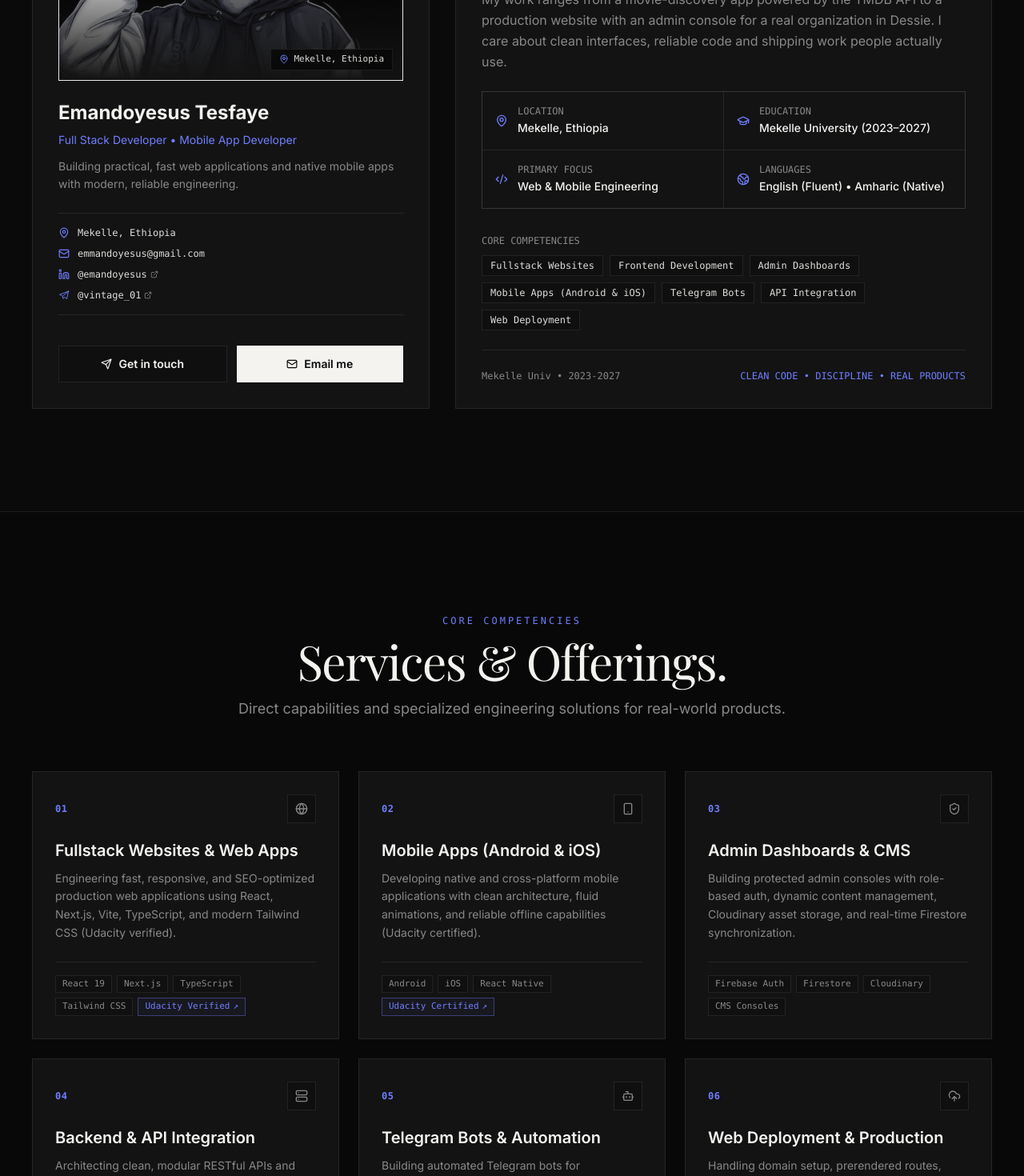
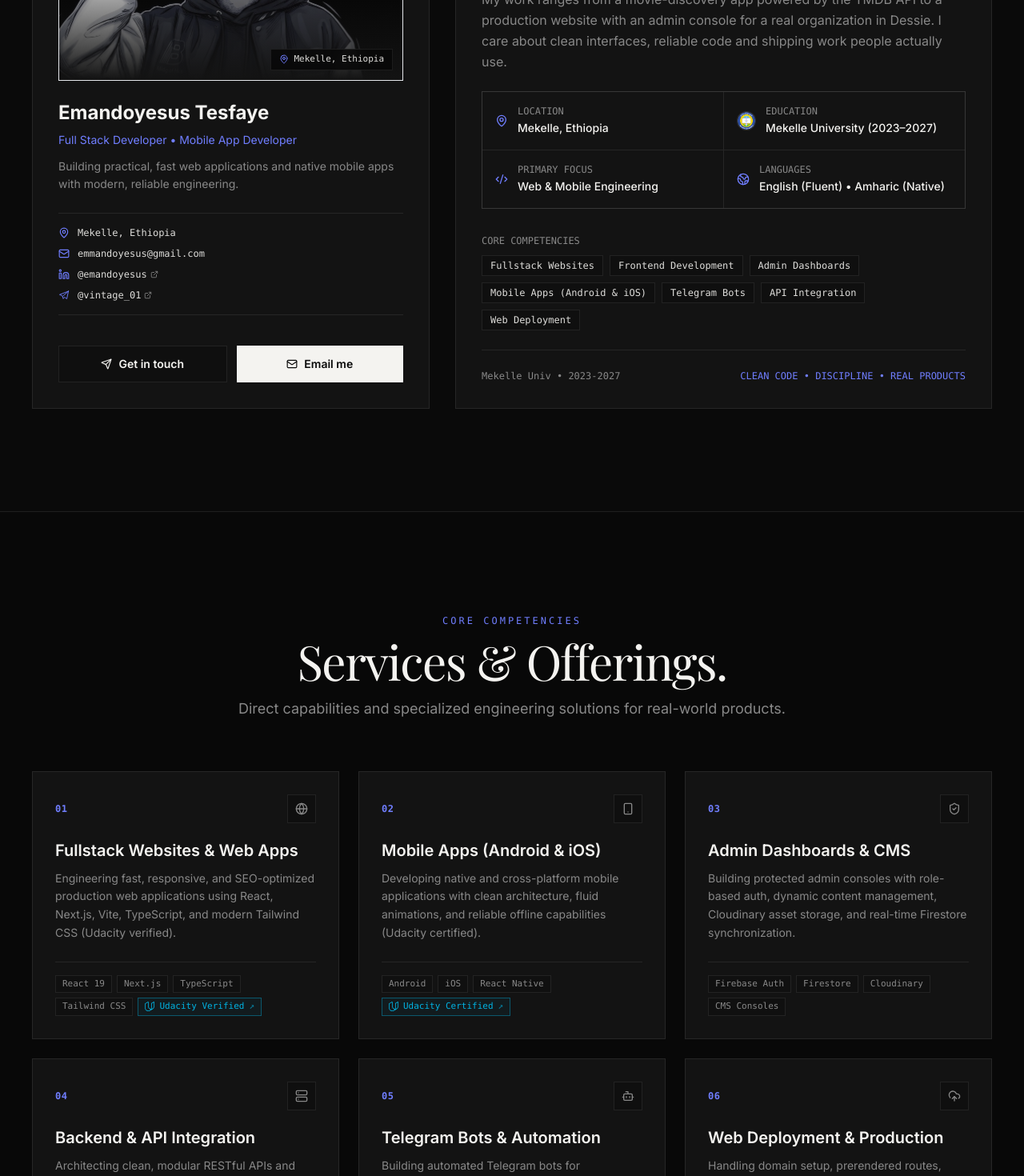
Before and after one commit to emandoyesus/portfolio_2, a Next.js app: page / in a window 1280 px wide. Shown: the part 3164-4634 px from the top of the page at 80% size. Built offline with nearby package versions, Linux system fonts and the light colour scheme.

Commit message:
feat: add official Mekelle University crest and Udacity logo

```diff
--- a/src/components/ProfileSection.tsx
+++ b/src/components/ProfileSection.tsx
@@ -19,6 +19,7 @@ import {
 import { motion, AnimatePresence } from "framer-motion";
 import { TelegramIcon } from "@/components/ui/social-links";
 import { getTechIcon, getTechBrandColor } from "@/lib/tech-icons";
+import { SiUdacity } from "react-icons/si";
 
 export default function ProfileSection() {
   const [activeTab, setActiveTab] = useState<"about" | "stack" | "education">("about");
@@ -311,7 +312,15 @@ export default function ProfileSection() {
                       </div>
                     </div>
                     <div className="p-4 bg-card flex items-center gap-3">
-                      <GraduationCap size={16} className="text-accent shrink-0" />
+                      <div className="relative size-6 rounded-full overflow-hidden border border-hairline bg-white/5 shrink-0">
+                        <Image
+                          src="/mekelle-university-logo.png"
+                          alt="Mekelle University"
+                          width={24}
+                          height={24}
+                          className="object-contain"
+                        />
+                      </div>
                       <div>
                         <span className="block text-xs uppercase text-muted font-mono">Education</span>
                         <span className="text-sm font-medium text-chalk">Mekelle University (2023–2027)</span>
@@ -400,8 +409,16 @@ export default function ProfileSection() {
                   {/* Degree Card */}
                   <div className="p-5 border border-hairline bg-surface/40">
                     <div className="flex items-start justify-between gap-4 mb-2">
-                      <div className="flex items-center gap-2.5">
-                        <GraduationCap className="size-5 text-accent" />
+                      <div className="flex items-center gap-3">
+                        <div className="relative size-7 rounded-full overflow-hidden border border-hairline bg-white/10 shrink-0 shadow-sm">
+                          <Image
+                            src="/mekelle-university-logo.png"
+                            alt="Mekelle University Emblem"
+                            width={28}
+                            height={28}
+                            className="object-contain"
+                          />
+                        </div>
                         <h4 className="text-base font-semibold text-chalk">
                           Mekelle University
                         </h4>
@@ -421,7 +438,7 @@ export default function ProfileSection() {
                   {/* Nanodegree Certificates */}
                   <div>
                     <h5 className="text-xs font-mono uppercase tracking-wider text-accent mb-3 flex items-center gap-2">
-                      <Award size={14} />
+                      <SiUdacity className="size-4 text-[#01B3E3]" />
                       <span>Certified Nanodegrees</span>
                     </h5>
                     <div className="space-y-3">
@@ -436,19 +453,24 @@ export default function ProfileSection() {
                           {/* Ambient top highlight on hover */}
                           <div className="absolute top-0 inset-x-0 h-px bg-gradient-to-r from-transparent via-accent/70 to-transparent opacity-0 group-hover:opacity-100 transition-opacity duration-300" />
                           <div className="flex items-start justify-between gap-4">
+                            <div className="flex items-start gap-3">
+                              <div className="size-8 rounded-lg bg-[#01B3E3]/10 border border-[#01B3E3]/25 flex items-center justify-center shrink-0 mt-0.5 group-hover:border-[#01B3E3]/50 transition-colors">
+                                <SiUdacity className="size-4 text-[#01B3E3]" />
+                              </div>
                               <div className="space-y-1">
                                 <p className="text-sm font-semibold text-chalk group-hover:text-accent transition-colors flex items-center gap-1.5">
                                   <span>{cert.title}</span>
                                   <ExternalLink size={13} className="text-muted group-hover:text-accent group-hover:translate-x-0.5 group-hover:-translate-y-0.5 transition-all shrink-0" />
                                 </p>
                                 <p className="text-xs text-muted font-sans leading-relaxed">
-                                {cert.issuer} • {cert.description}
+                                  <span className="text-[#01B3E3] font-medium">{cert.issuer}</span> • {cert.description}
                                 </p>
                                 <div className="pt-1 flex items-center gap-2">
                                   <span className="inline-flex items-center gap-1 text-[11px] font-mono text-accent/80 group-hover:text-accent transition-colors">
                                     <span>Verify Certificate</span>
                                     <span className="group-hover:translate-x-0.5 transition-transform">↗</span>
                                   </span>
+                                </div>
                               </div>
                             </div>
                             <span className="text-xs font-mono text-accent shrink-0 px-2 py-0.5 border border-accent/30 bg-accent/5">
--- a/src/components/ServicesSection.tsx
+++ b/src/components/ServicesSection.tsx
@@ -8,6 +8,7 @@ import {
   Bot,
   CloudUpload,
 } from "lucide-react";
+import { SiUdacity } from "react-icons/si";
 import { motion } from "framer-motion";
 
 interface ServiceItem {
@@ -148,11 +149,12 @@ export default function ServicesSection() {
                       href={svc.certUrl || "https://www.udacity.com/certificate/e/3c56be12-dca0-11f0-9964-1b6de304da39"}
                       target="_blank"
                       rel="noopener noreferrer"
-                      className="text-[11px] px-2 py-0.5 border border-accent/40 text-accent font-mono bg-accent/5 hover:bg-accent/15 transition-colors inline-flex items-center gap-1"
+                      className="text-[11px] px-2 py-0.5 border border-[#01B3E3]/40 text-[#01B3E3] font-mono bg-[#01B3E3]/5 hover:bg-[#01B3E3]/15 transition-colors inline-flex items-center gap-1.5"
                       title={svc.certTitle || "View Udacity Certificate"}
                     >
+                      <SiUdacity className="size-3 text-[#01B3E3] shrink-0" />
                       <span>{tag}</span>
-                      <span>↗</span>
+                      <span className="opacity-70">↗</span>
                     </a>
                   ) : (
                     <span
```
Also changed, not shown: public/mekelle-university-logo.png (added). Lines whose indentation alone changed are shown as unchanged.
